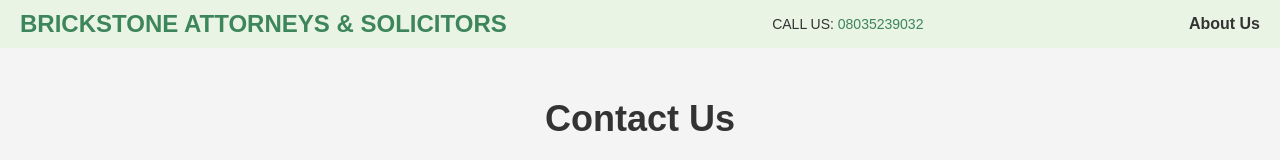
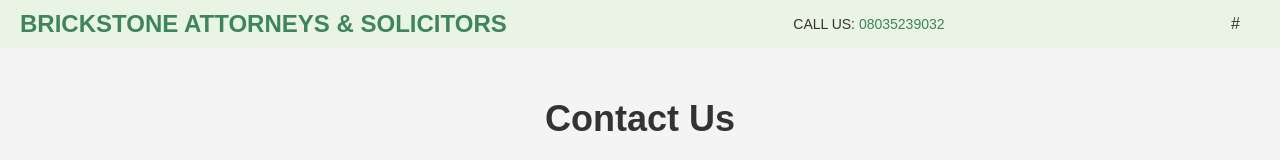
Before and after one commit to ehzmee/lawwebsite, a plain HTML site: page index.html in a window 1280 px wide. Shown: the top 160 px of the page. Drawn offline with Linux system fonts and the light colour scheme.

Commit message:
Update index.html

```diff
--- a/index.html
+++ b/index.html
@@ -188,7 +188,7 @@
         </div>
         <ul>
 
-            <li><a href="#">About Us</a></li>
+           #<li><a href="#"></a></li>
 
         </ul>
     </nav>
```
